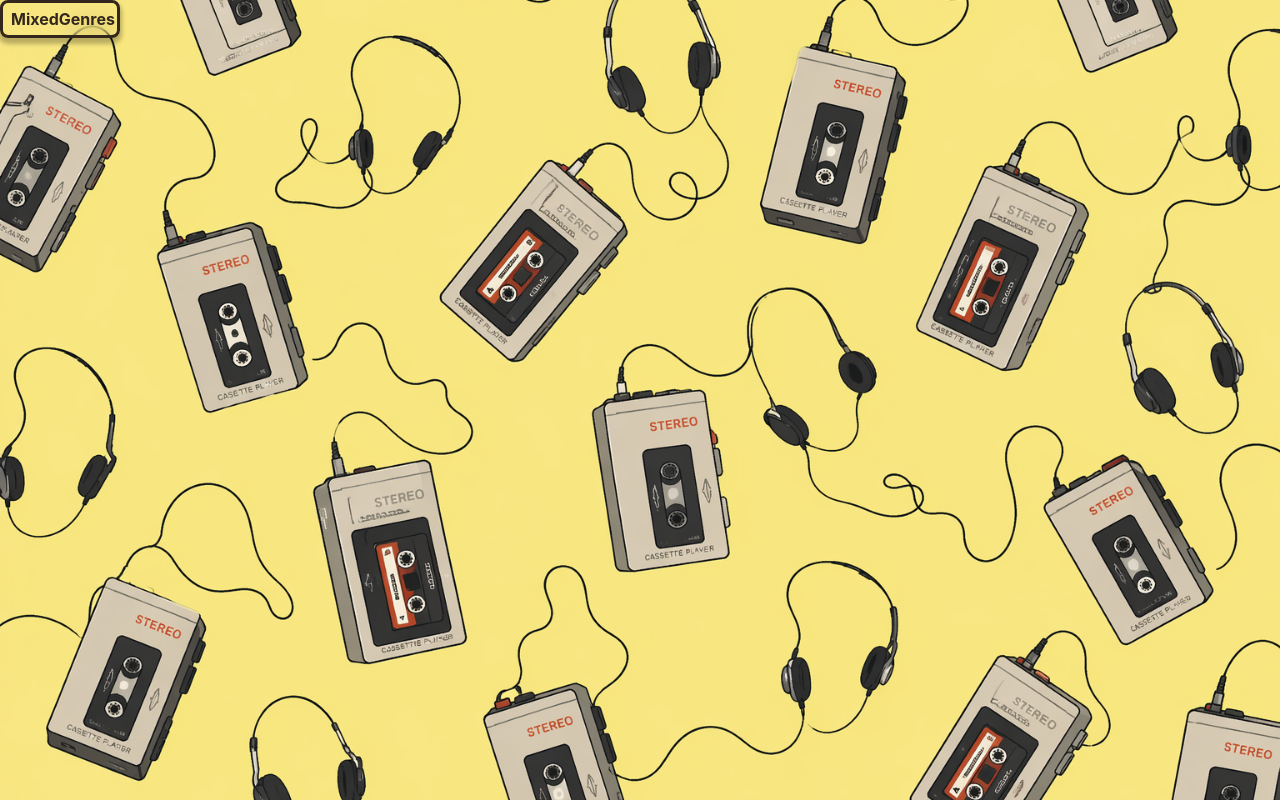
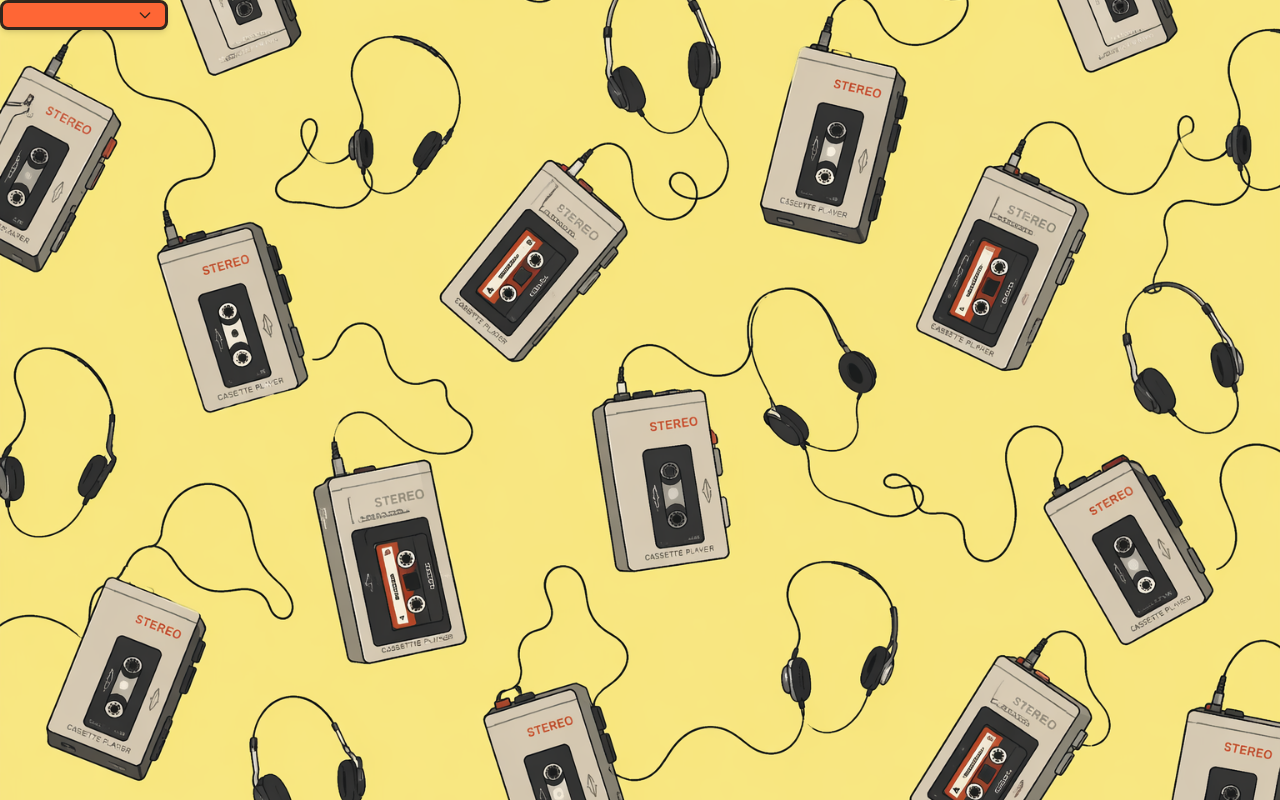
Before and after one commit to jamktiko/yourretromixtape, a SvelteKit app: page / in a window 1280 px wide. Built offline with nearby package versions, Linux system fonts and the light colour scheme.

Commit message:
Genre.svelte lisätty tyylit dropdown menuun

```diff
--- a/src/routes/+page.svelte
+++ b/src/routes/+page.svelte
@@ -1,5 +1,5 @@
 <script lang="ts">
-	import MixedGenres from '$lib/components/mixedGenres.svelte';
+	import Genre from './Genre.svelte';
 </script>
 
-<div><MixedGenres /></div>
+<div><Genre /></div>
--- a/src/routes/Genre.svelte
+++ b/src/routes/Genre.svelte
@@ -1,9 +1,10 @@
 <script lang="ts">
+	import { fly } from 'svelte/transition';
 	interface KappaleGenre {
 		Genre: string;
 	}
 
-	let valitutGenret = $state<string[]>([]); // Tähän muuttujaan tallennetaan käyttäjän valitsema genre. Alustettu tyhjällä merkkijonolla, joka tarkoittaa, että aluksi mikään genre ei ole valittuna.
+	let valittuGenre = $state<string[]>([]); // Tähän muuttujaan tallennetaan käyttäjän valitsema genre. Alustettu tyhjällä merkkijonolla, joka tarkoittaa, että aluksi mikään genre ei ole valittuna.
 
 	let avaaValikko = $state(false); // Tämä boolean-muuttuja määrittää, onko genre-valikko auki vai kiinni. Alustettu false-arvolla, joka tarkoittaa, että valikko on aluksi kiinni.
 	let genret = $state<KappaleGenre[]>([]); // Muuttuja alustettu tyhjällä taulukolla, joka sisältää KappaleGenre-tyyppisiä objekteja. Tämä taulukko täytetään myöhemmin datan haun yhteydessä.
@@ -12,7 +13,7 @@
 	//Funktio, joka tallentaa valinnan taulukkoon
 	const valitse = (genre: string) => {
 		// Lisätään uusi genre taulukkoon (spread-operaattori on varma tapa)
-		valitutGenret = [...valitutGenret, genre];
+		valittuGenre = [...valittuGenre, genre];
 
 		// Suljetaan valikko valinnan jälkeen
 		avaaValikko = false;
@@ -37,17 +38,45 @@
 </script>
 
 <!-- Valintanappi -->
-<button onclick={() => (avaaValikko = !avaaValikko)}> Choose a Genre </button>
+<button
+	class="flex w-42 cursor-pointer items-center justify-between rounded-lg border-[3px] border-text-color bg-cta-color px-3 py-1 font-teksti text-base leading-4 font-bold text-text-color shadow-md
+		transition-all duration-300 ease-in-out
+		hover:scale-105
+		hover:bg-cta-color hover:shadow-lg"
+	onclick={() => (avaaValikko = !avaaValikko)}
+>
+	<span class="">{valittuGenre || 'Choose genre'}</span>
+	<svg
+		class="h-4 w-4 transition-transform duration-300"
+		class:rotate-180={avaaValikko}
+		fill="none"
+		stroke="currentColor"
+		viewBox="0 0 24 24"
+	>
+		<path stroke-linecap="round" stroke-linejoin="round" stroke-width="2" d="M19 9l-7 7-7-7" />
+	</svg>
+</button>
 <!-- jos datan haussa tapahtuu virhe -->
 {#if virhe}
-	<label for="genre">{virhe}</label>
+	<label for="genre" class="mb-2 block font-medium text-red-500">{virhe}</label>
 {/if}
 <!-- jos valikko on auki ja ei virhettä -->
 {#if avaaValikko && !virhe}
-	<div>
+	<div
+		transition:fly={{ y: -8, duration: 180 }}
+		class="w-42 max-w-sm
+	origin-top"
+	>
 		{#each genret as g (g.Genre)}
 			<!-- Käytetään valitse-funktiota, joka tallentaa listaan -->
-			<button onclick={() => valitse(g.Genre)}>
+			<button
+				class="flex w-full cursor-pointer items-center justify-center rounded-lg
+				border-[3px] border-text-color bg-cta-color p-2 px-3 py-1 font-teksti text-base leading-4 font-bold text-text-color
+				transition-all duration-300 ease-in-out
+		hover:scale-105
+		hover:bg-cta-color hover:shadow-lg"
+				onclick={() => valitse(g.Genre)}
+			>
 				{g.Genre}
 			</button>
 		{/each}
```
